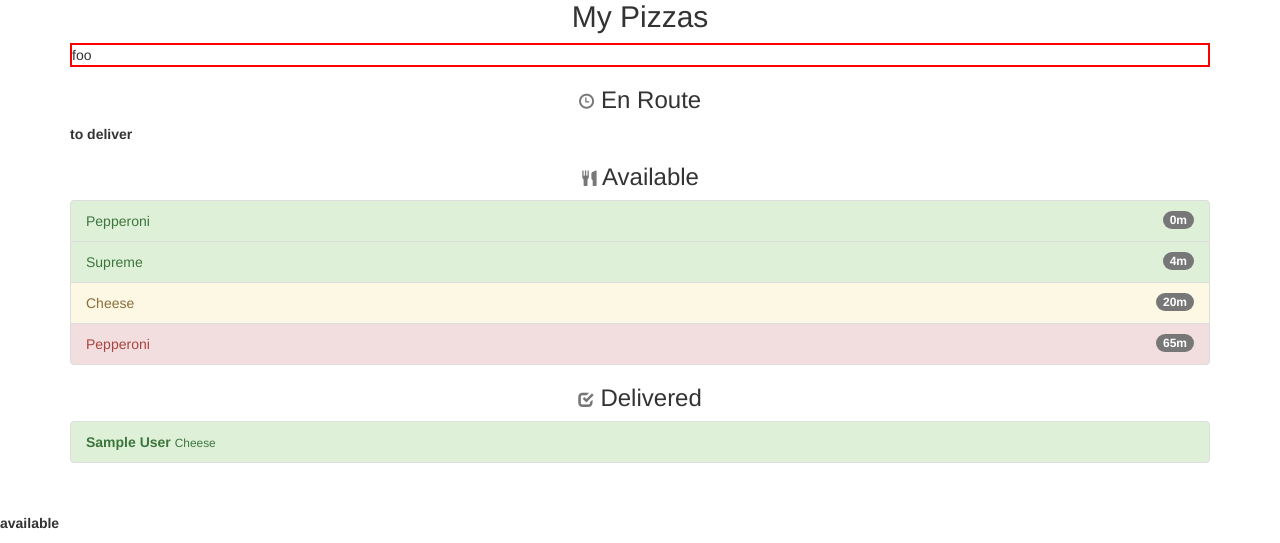
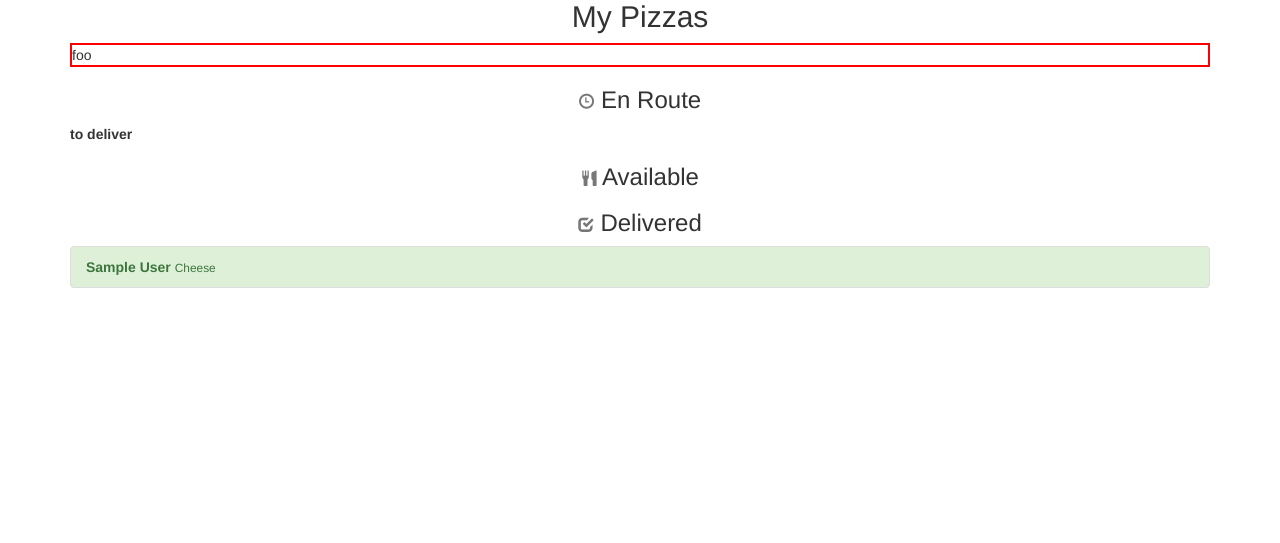
Before and after one commit to CincyHack/HotPizzas, a Django app: page /driver/ in a window 1280 px wide. Shown: the part 305-848 px from the top of the page. After the commit the page ends 593 px from the top, so only its background shows below. Run offline with Django 3.2, Linux system fonts and the light colour scheme; a user stored in the database is signed in; tables that the repository leaves empty hold one stand-in row (values such as "Sample post"); some libraries are stand-ins or nearby versions.

Commit message:
make available pizzas dynamic

```diff
--- a/HotPizzas/templates/driver-pizzas.html
+++ b/HotPizzas/templates/driver-pizzas.html
@@ -136,26 +136,14 @@ Last Updated:
           </div>
         {% endfor %}
 
-
-
         <h3><small><span class="glyphicon glyphicon-cutlery"></span></small> Available</h3>
         <ul class="list-group">
-          <li class="list-group-item list-group-item-success">
-            <span class="badge">0m</span>
-            Pepperoni
-          </li>
-          <li class="list-group-item list-group-item-success">
-            <span class="badge">4m</span>
-            Supreme
-          </li>
-          <li class="list-group-item list-group-item-warning">
-            <span class="badge">20m</span>
-            Cheese
-          </li>
-          <li class="list-group-item list-group-item-danger">
-            <span class="badge">65m</span>
-            Pepperoni
-          </li>
+          {% for p in pizzas_available %}
+            <li class="list-group-item list-group-item-success">
+              <span class="badge">{{ p.price }}</span>
+              {{ p.topping }} <small>{{ p.cook_time }}</small>
+            </li>
+          {% endfor %}
         </ul>
 
         <h3><small><span class="glyphicon glyphicon-check"></span></small> Delivered</h3>
@@ -174,23 +162,4 @@ Last Updated:
     </div>
   </div>
 
-
-
-
-
-
-
-  <div>
-
-    <p><b>available</b></p>
-    {% for p in pizzas_available %}
-      <p>
-        {{ p.topping }}
-        {{ p.price }}
-        {{ p.cook_time }}
-      </p>
-    {% endfor %}
-
-  </div>
-
 {% endblock %}
```
